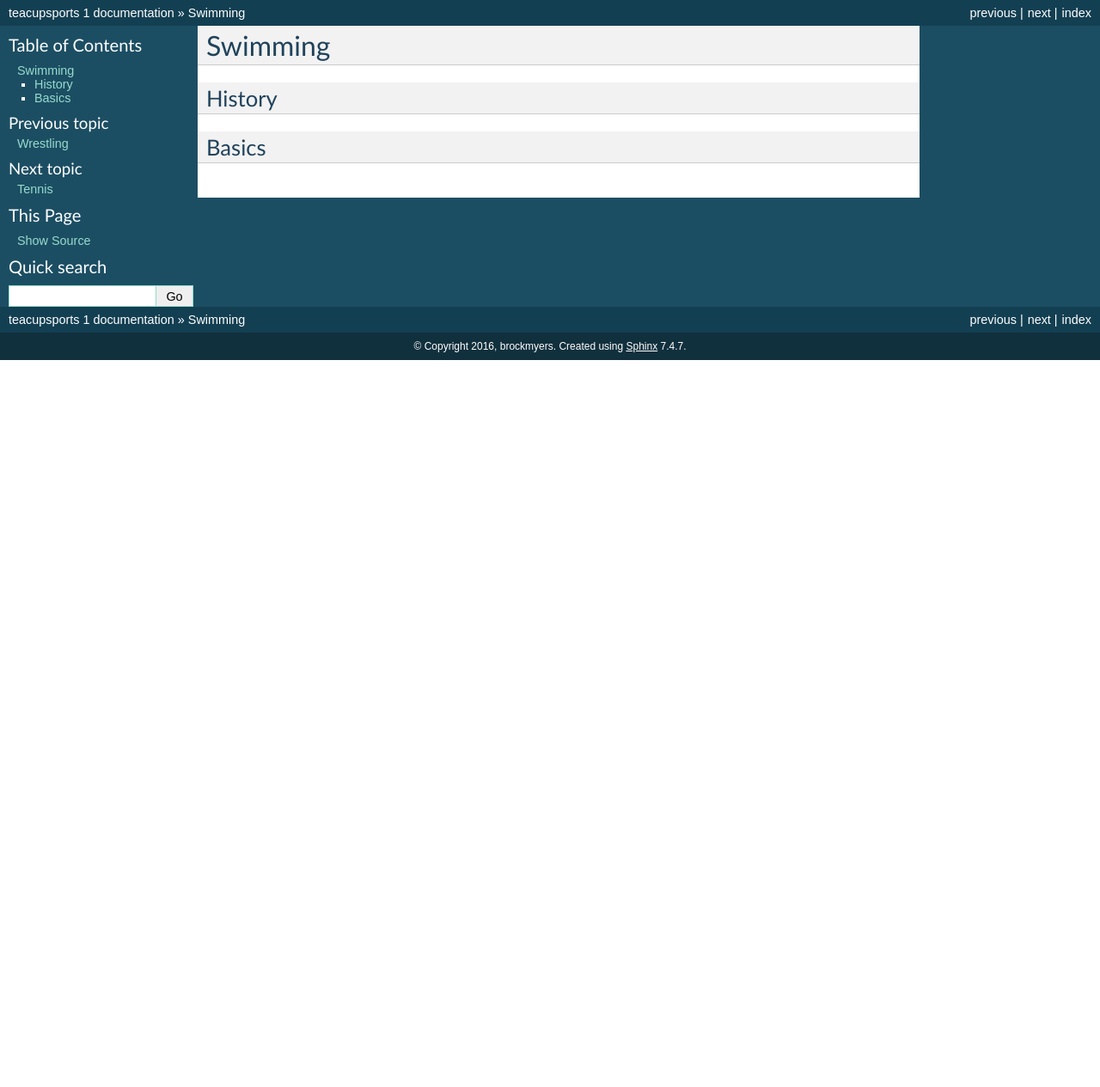
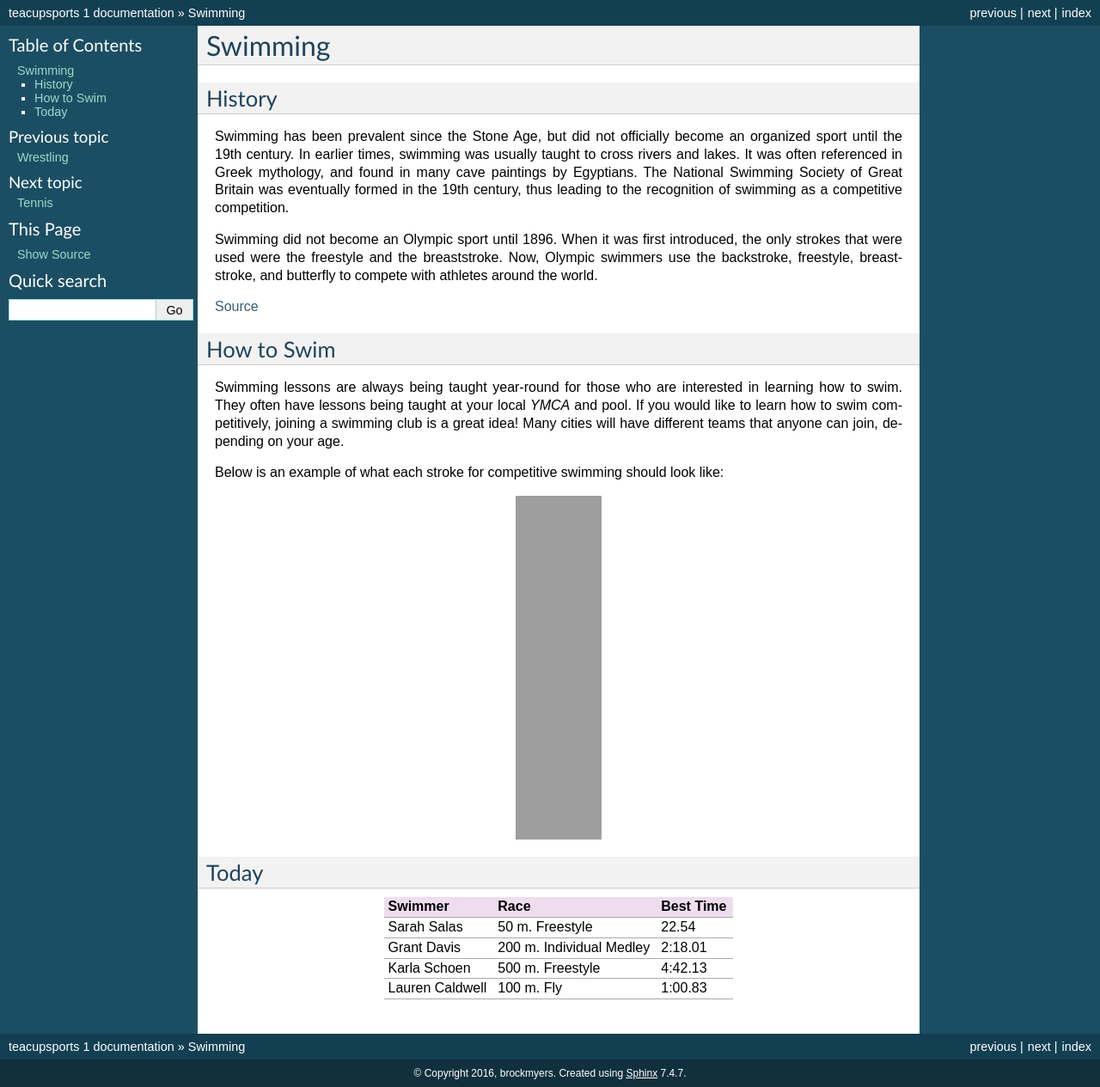
Before and after one commit to brookeschoen/teacupsports, a Sphinx documentation site: the page built from source/swimming/swimming.rst, in a window 1280 px wide. Shown: the whole page at 86% size. Built offline with Sphinx 7.4.7, drawn with Linux system fonts in a browser that asks for light colours; pages that are not in the unit, such as notebooks, are missing from menus; before the commit the page ends 900 px from its top, so only the background shows below that; grey boxes are pictures that could not be loaded.

Commit message:
Added 200 words to the page, added a table, added text edits

```diff
--- a/source/swimming/swimming.rst
+++ b/source/swimming/swimming.rst
@@ -4,5 +4,56 @@ Swimming
 History
 -------
 
-Basics
-------
+Swimming has been prevalent since the Stone Age, but did not officially become an organized sport until the 19th century. In earlier times, swimming was usually taught to cross rivers and lakes. It was often referenced in Greek mythology, and found in many cave paintings by Egyptians. The National Swimming Society of Great Britain was eventually formed in the 19th century, thus leading to the recognition of swimming as a competitive competition.
+
+Swimming did not become an Olympic sport until 1896. When it was first introduced, the only strokes that were used were the freestyle and the breaststroke. Now, Olympic swimmers use the backstroke, freestyle, breaststroke, and butterfly to compete with athletes around the world.
+
+
+`Source <https://www.olympic.org/swimming-equipment-and-history>`_
+
+How to Swim
+-----------
+
+Swimming lessons are always being taught year-round for those who are interested in learning how to swim. They often have lessons being taught at your local *YMCA* and pool. If you would like to learn how to swim competitively, joining a swimming club is a great idea! Many cities will have different teams that anyone can join, depending on your age.
+
+Below is an example of what each stroke for competitive swimming should look like:
+
+.. image:: back.png
+   :height: 100px
+   :width: 100px
+   :scale: 100 %
+   :alt: alternate text
+   :align: center
+.. image:: breast.png
+   :height: 100px
+   :width: 100px
+   :scale: 100 %
+   :alt: alternate text
+   :align: center
+.. image:: fly.png
+   :height: 100px
+   :width: 100px
+   :scale: 100 %
+   :alt: alternate text
+   :align: center
+.. image:: free.png
+   :height: 100px
+   :width: 100px
+   :scale: 100 %
+   :alt: alternate text
+   :align: center
+
+Today
+-----
+
++-----------------+--------------------------+-------------+
+|Swimmer          | Race                     | Best Time   |
++=================+==========================+=============+
+|   Sarah Salas   | 50 m. Freestyle          | 22.54       |
++-----------------+--------------------------+-------------+
+|   Grant Davis   | 200 m. Individual Medley | 2:18.01     |
++-----------------+--------------------------+-------------+
+|   Karla Schoen  | 500 m. Freestyle         | 4:42.13     |
++-----------------+--------------------------+-------------+
+| Lauren Caldwell | 100 m. Fly               | 1:00.83     |
++-----------------+--------------------------+-------------+
```
